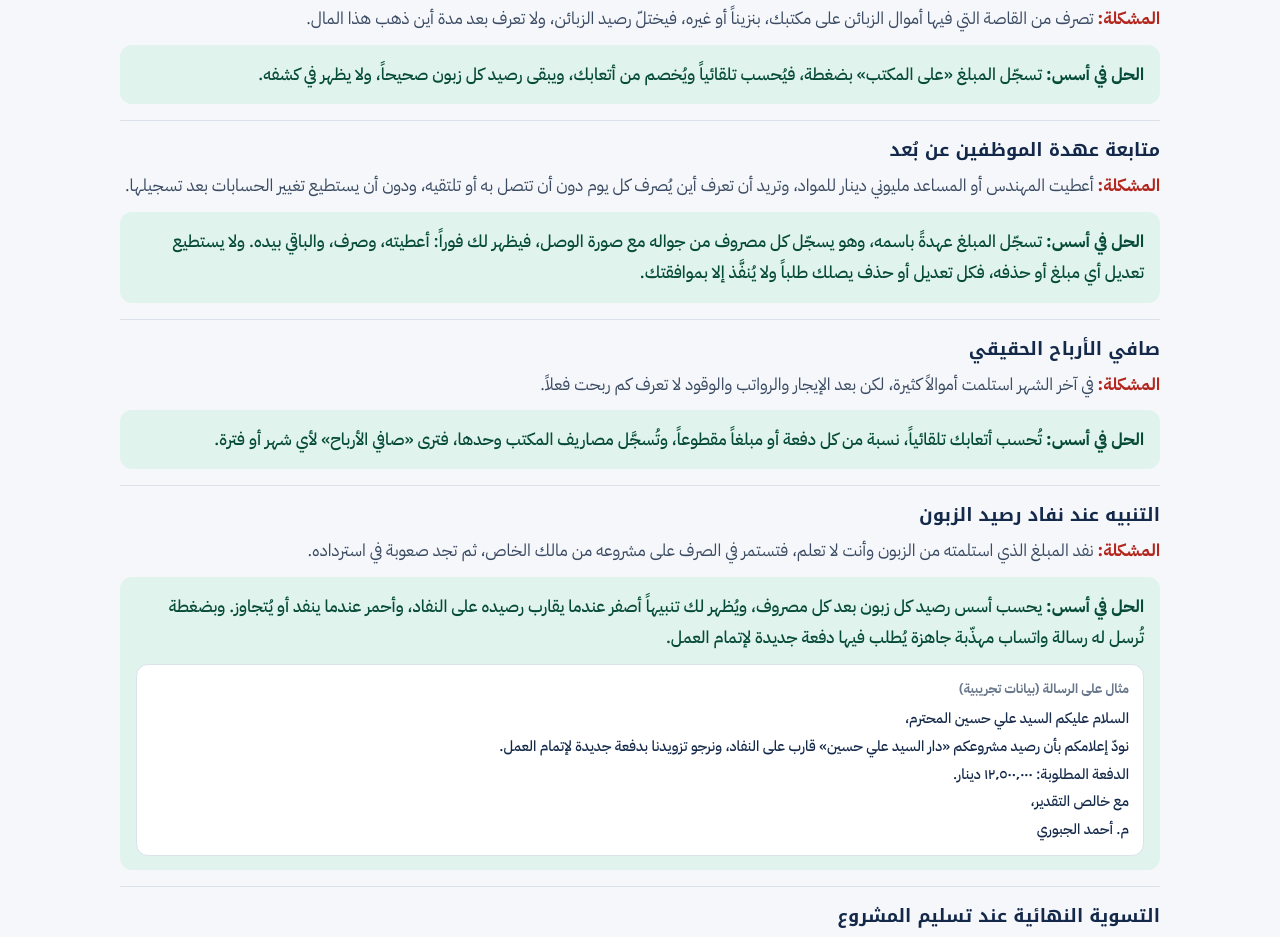
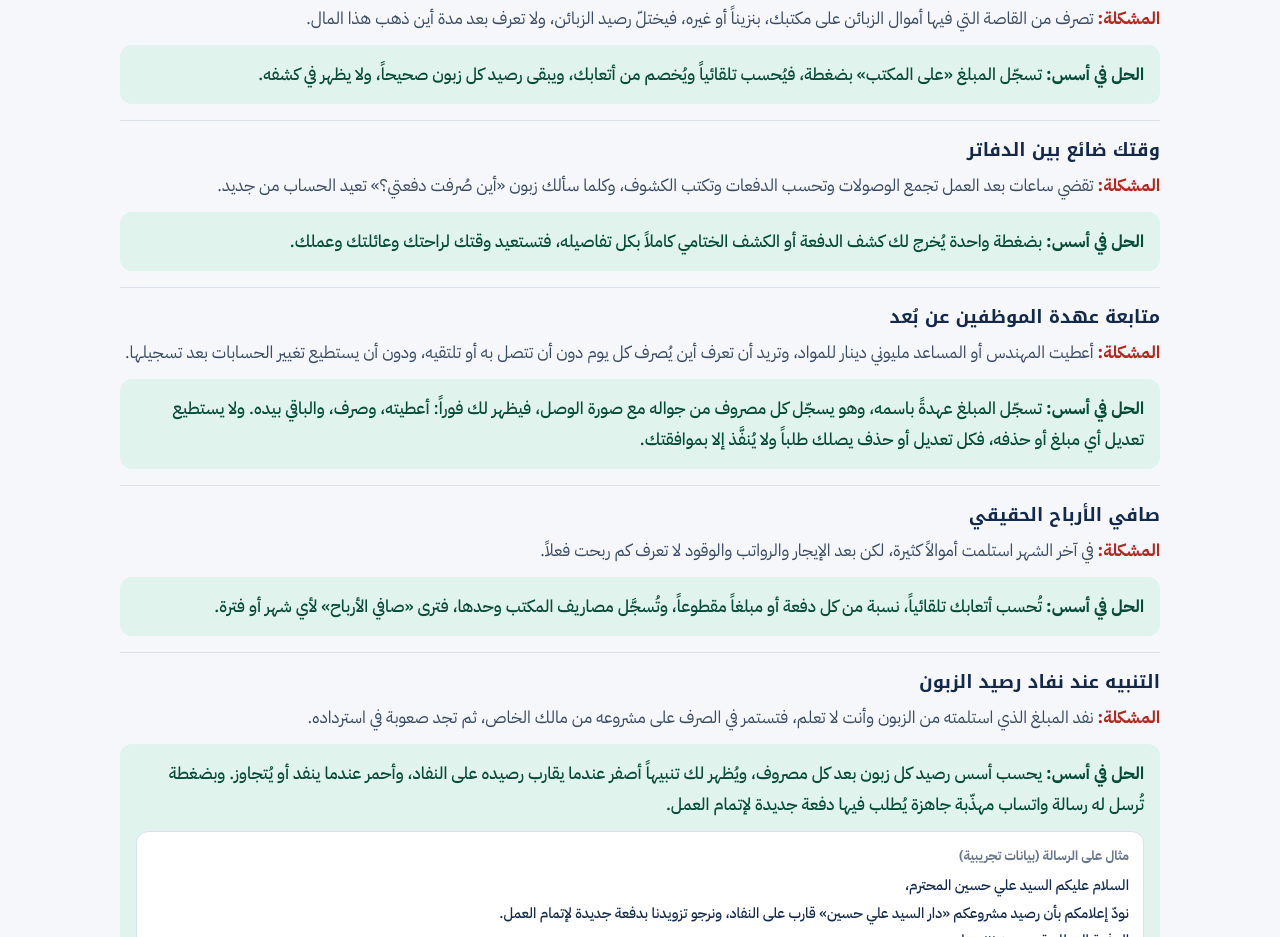
Before and after one commit to awdxawdx2468-ui/asas, a plain HTML site: page welcome/index.html in a window 1280 px wide. Shown: the part 1422-2359 px from the top of the page. Drawn offline with Linux system fonts and the light colour scheme; no server answers.

Commit message:
صفحة التعريف: مشكلة «وقتك ضائع بين الدفاتر»
Co-Authored-By: Claude Opus 5.5 <noreply@anthropic.com>
Claude-Session: https://claude.ai/code/session_01YVnZgNYginUktBDbZdGDB3

```diff
--- a/welcome/index.html
+++ b/welcome/index.html
@@ -274,6 +274,7 @@ details.q p{padding-bottom:16px;max-width:40em}
    ['توثيق دفعات الزبون','يدفع لك الزبون نقداً على دفعات خلال أشهر، ولا يُكتب له وصل رسمي في كل مرة. وعند الحساب يقول: «دفعت لك أكثر من هذا»، فإمّا أن تخسر المبلغ أو تخسر الزبون.','تُسجَّل كل دفعة بتاريخها ومبلغها، ويُصدر لها فوراً وصل استلام برقم متسلسل باسم شركتك، تُرسله إلى الزبون عبر واتساب، فيبقى المجموع موثّقاً عند الطرفين ولا يُختلف عليه.'],
    ['الشفافية عند طلب دفعة جديدة','عندما تطلب من الزبون دفعة جديدة بعد نفاد السابقة، يتردّد أو يسأل: «أين صُرف المبلغ السابق؟».','قبل أن تطلب الدفعة، ترسل له على واتساب كشف حساب موقّعاً فيه كل مبلغ استلمته، وكل مصروف مع صورة وصله، والرصيد الباقي، فيدفع وهو مطمئن.'],
    ['الصرف على المكتب من قاصة الزبائن','تصرف من القاصة التي فيها أموال الزبائن على مكتبك، بنزيناً أو غيره، فيختلّ رصيد الزبائن، ولا تعرف بعد مدة أين ذهب هذا المال.','تسجّل المبلغ «على المكتب» بضغطة، فيُحسب تلقائياً ويُخصم من أتعابك، ويبقى رصيد كل زبون صحيحاً، ولا يظهر في كشفه.'],
+   ['وقتك ضائع بين الدفاتر','تقضي ساعات بعد العمل تجمع الوصولات وتحسب الدفعات وتكتب الكشوف، وكلما سألك زبون «أين صُرفت دفعتي؟» تعيد الحساب من جديد.','بضغطة واحدة يُخرج لك كشف الدفعة أو الكشف الختامي كاملاً بكل تفاصيله، فتستعيد وقتك لراحتك وعائلتك وعملك.'],
    ['متابعة عهدة الموظفين عن بُعد','أعطيت المهندس أو المساعد مليوني دينار للمواد، وتريد أن تعرف أين يُصرف كل يوم دون أن تتصل به أو تلتقيه، ودون أن يستطيع تغيير الحسابات بعد تسجيلها.','تسجّل المبلغ عهدةً باسمه، وهو يسجّل كل مصروف من جواله مع صورة الوصل، فيظهر لك فوراً: أعطيته، وصرف، والباقي بيده. ولا يستطيع تعديل أي مبلغ أو حذفه، فكل تعديل أو حذف يصلك طلباً ولا يُنفَّذ إلا بموافقتك.'],
    ['صافي الأرباح الحقيقي','في آخر الشهر استلمت أموالاً كثيرة، لكن بعد الإيجار والرواتب والوقود لا تعرف كم ربحت فعلاً.','تُحسب أتعابك تلقائياً، نسبة من كل دفعة أو مبلغاً مقطوعاً، وتُسجَّل مصاريف المكتب وحدها، فترى «صافي الأرباح» لأي شهر أو فترة.'],
    ['التنبيه عند نفاد رصيد الزبون','نفد المبلغ الذي استلمته من الزبون وأنت لا تعلم، فتستمر في الصرف على مشروعه من مالك الخاص، ثم تجد صعوبة في استرداده.','يحسب أسس رصيد كل زبون بعد كل مصروف، ويُظهر لك تنبيهاً أصفر عندما يقارب رصيده على النفاد، وأحمر عندما ينفد أو يُتجاوز. وبضغطة تُرسل له رسالة واتساب مهذّبة جاهزة يُطلب فيها دفعة جديدة لإتمام العمل.','السلام عليكم السيد علي حسين المحترم،\nنودّ إعلامكم بأن رصيد مشروعكم «دار السيد علي حسين» قارب على النفاد، ونرجو تزويدنا بدفعة جديدة لإتمام العمل.\nالدفعة المطلوبة: ١٢٬٥٠٠٬٠٠٠ دينار.\nمع خالص التقدير،\nم. أحمد الجبوري'],
```
